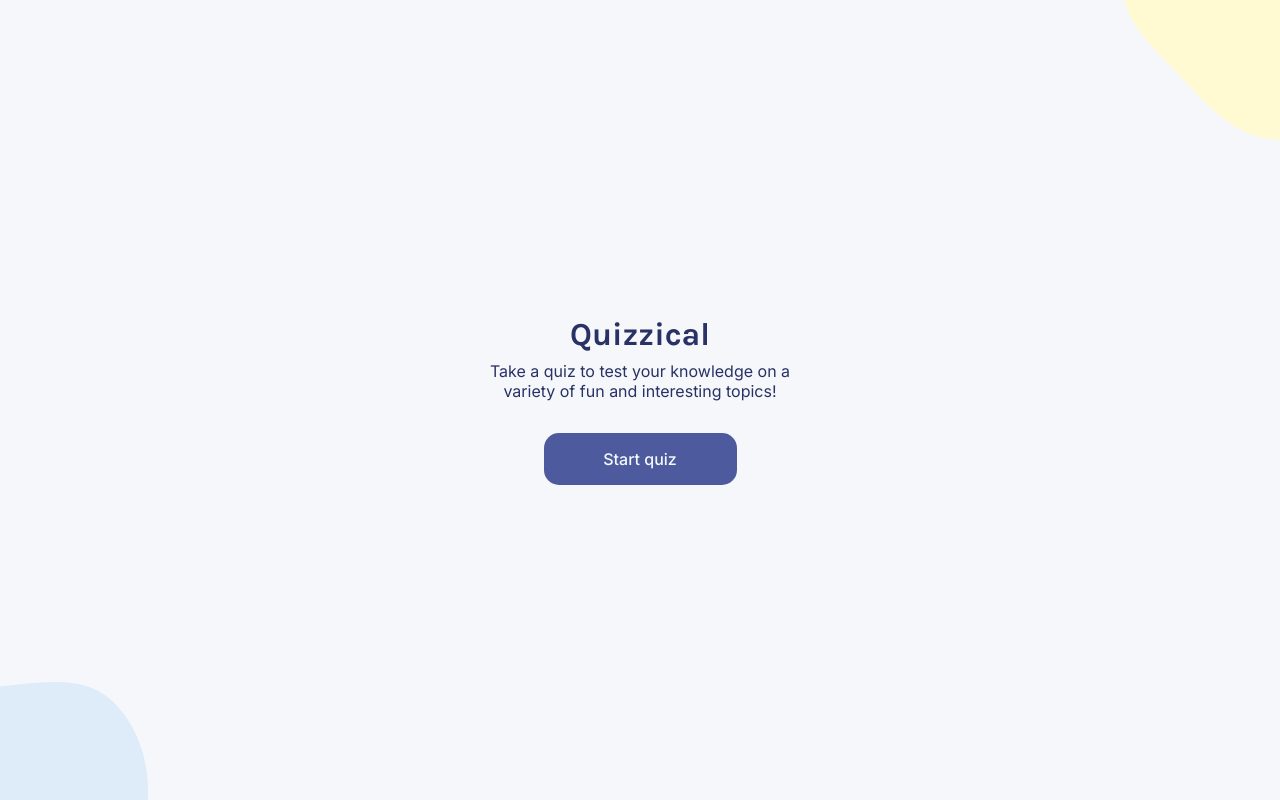
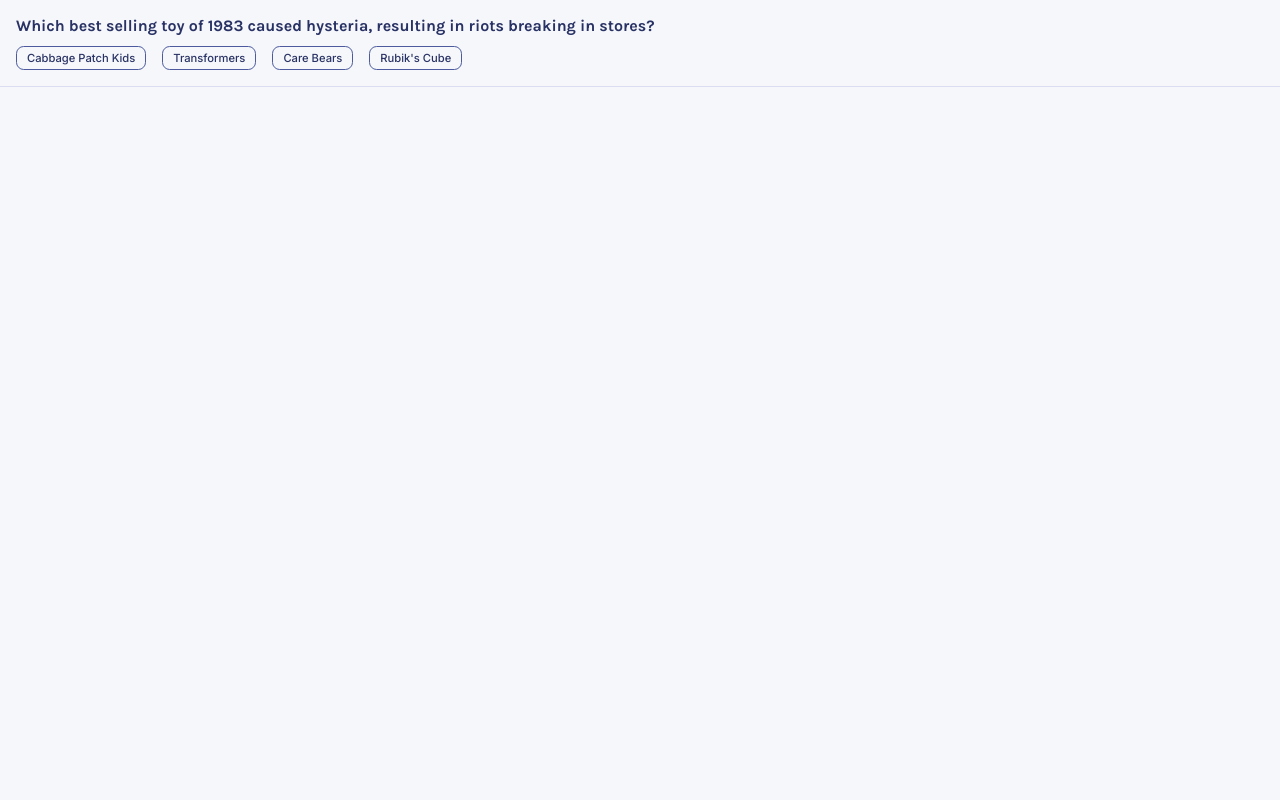
Before and after one commit to RimaSem/quizzical, a React (Vite) app: page / in a window 1280 px wide. Built offline with nearby package versions, Linux system fonts and the light colour scheme.

Commit message:
Create question component

```diff
--- a/src/App.jsx
+++ b/src/App.jsx
@@ -1,10 +1,11 @@
 import React from "react";
 import Intro from "./components/Intro";
+import Question from "./components/Question";
 
 export default function App() {
   return (
     <div className="App">
-      <Intro />
+      <Question />
     </div>
   );
 }
--- /dev/null
+++ b/src/components/Question.jsx
@@ -0,0 +1,16 @@
+export default function Question() {
+  return (
+    <div className="question-container">
+      <h3 className="question">
+        Which best selling toy of 1983 caused hysteria, resulting in riots
+        breaking in stores?
+      </h3>
+      <div className="answers-container">
+        <div className="answer-btn">Cabbage Patch Kids</div>
+        <div className="answer-btn">Transformers</div>
+        <div className="answer-btn">Care Bears</div>
+        <div className="answer-btn">Rubik's Cube</div>
+      </div>
+    </div>
+  );
+}
--- a/src/index.css
+++ b/src/index.css
@@ -17,11 +17,12 @@
 
 .App {
   height: 100%;
-  display: flex;
-  justify-content: center;
-  align-items: center;
+  /* display: flex; */
+  /* justify-content: center;
+  align-items: center; */
 }
 
+/* INTRODUCTION PAGE */
 .intro-page {
   display: flex;
   flex-direction: column;
@@ -74,3 +75,39 @@
   color: #f5f7fb;
   cursor: pointer;
 }
+
+.start-btn:active {
+  box-shadow: inset 0 0 10px #353535;
+}
+
+/* MAIN PAGE */
+.question-container {
+  border-bottom: 0.8px solid #dbdef0;
+  padding: 1rem;
+}
+
+.question {
+  font-family: "Karla", sans-serif;
+  font-size: 1rem;
+  color: #293264;
+  margin: 0;
+  margin-bottom: 0.7rem;
+}
+
+.answers-container {
+  font-family: "Inter", sans-serif;
+  font-weight: 500;
+  font-size: 0.7rem;
+  color: #293264;
+  display: flex;
+  gap: 1rem;
+  flex-wrap: wrap;
+}
+
+.answer-btn {
+  border: 0.77px solid #4d5b9e;
+  border-radius: 7.7px;
+  padding: 4px 10px 4px 10px;
+  cursor: pointer;
+  min-width: fit-content;
+}
```
Also changed, not shown: src/data.js (added, +52 -0 lines), src/assets/blue-small.svg (added), src/assets/yellow-small.svg (added).
